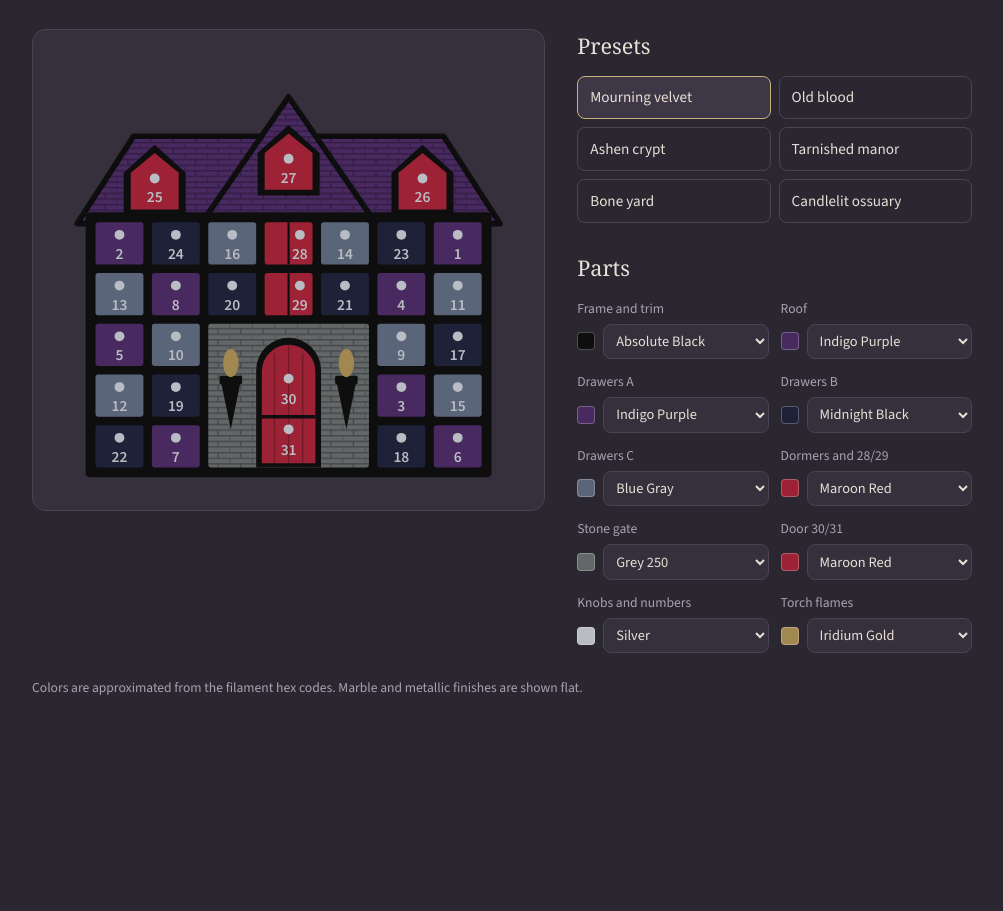
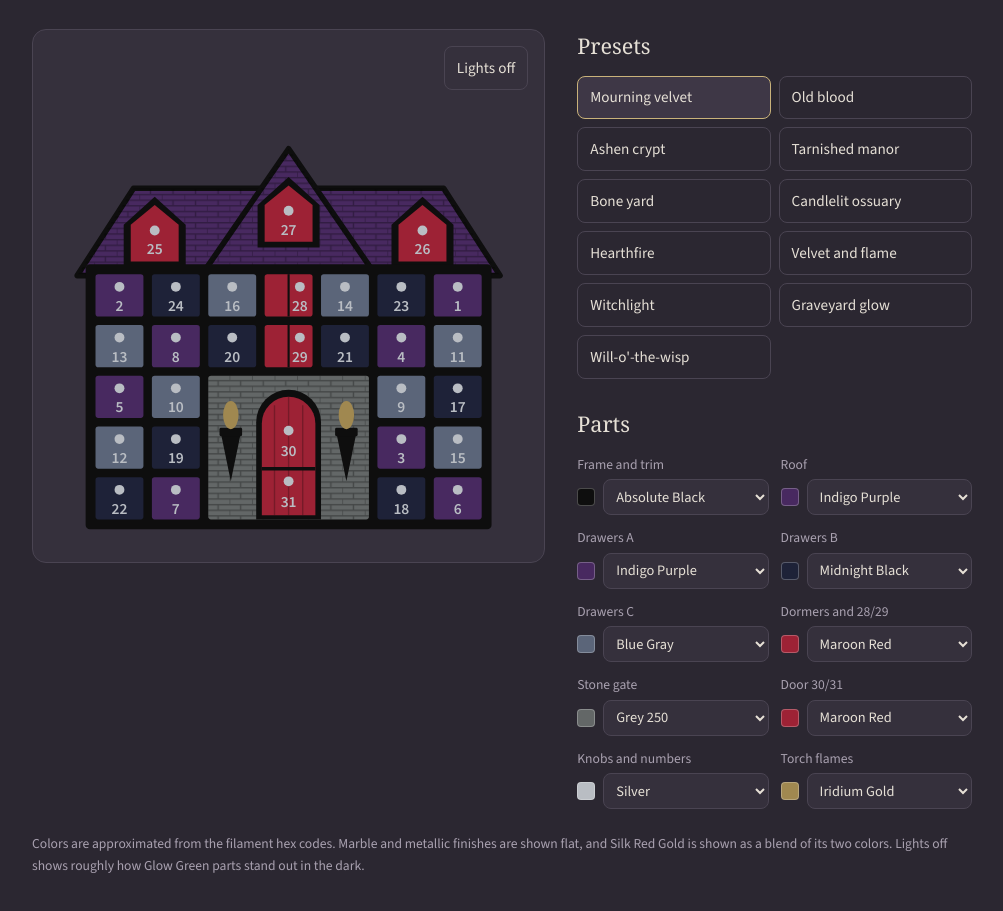
Before and after one commit to anjelabug/project-panjela, a plain HTML site: page gothcolorshalloweencalendar.html in a window 1280 px wide. Shown: the part 179-1090 px from the top of the page, without its empty margins (138-1141 px from the left). Before the commit the page ends 940 px from the top, so only its background shows below. Drawn offline with nearby package versions, Linux system fonts and the light colour scheme; a web font is replaced by a local one.

Commit message:
Add files via upload

```diff
--- a/gothcolorshalloweencalendar.html
+++ b/gothcolorshalloweencalendar.html
@@ -17,6 +17,8 @@ h1{font-family:"IM Fell English",Georgia,serif;font-weight:400;font-size:clamp(2
 .layout{display:grid;grid-template-columns:minmax(0,1.3fr) minmax(0,1fr);gap:2rem;align-items:start}
 @media (max-width:760px){.layout{grid-template-columns:1fr}}
 .stage{background:var(--panel);border:1px solid var(--line);border-radius:14px;padding:1rem}
+.stage.night{background:#121016}
+.stagebar{display:flex;justify-content:flex-end;margin-bottom:.5rem}
 .stage svg{display:block;width:100%;height:auto}
 h2{font-family:"IM Fell English",Georgia,serif;font-weight:400;font-size:1.35rem;margin:0 0 .75rem}
 .presets{display:grid;grid-template-columns:repeat(2,minmax(0,1fr));gap:8px;margin-bottom:1.75rem}
@@ -37,7 +39,7 @@ button:focus-visible,select:focus-visible{outline:2px solid var(--focus);outline
 <h1>Spooky house, in gothic colors</h1>
 <p class="intro">Colorway ideas for the Halloween spooky house advent calendar, using filaments on hand. Pick a preset, then swap any part to try your own combination.</p>
 <div class="layout">
-<div class="stage"><svg id="house" viewBox="0 0 340 318" role="img" aria-label="Advent calendar house mockup in the selected colors"></svg></div>
+<div class="stage"><div class="stagebar"><button type="button" id="lights" aria-pressed="false">Lights off</button></div><svg id="house" viewBox="0 0 340 318" role="img" aria-label="Advent calendar house mockup in the selected colors"></svg></div>
 <div>
 <h2>Presets</h2>
 <div class="presets" id="presets"></div>
@@ -45,7 +47,7 @@ button:focus-visible,select:focus-visible{outline:2px solid var(--focus);outline
 <div class="parts" id="parts"></div>
 </div>
 </div>
-<p class="note">Colors are approximated from the filament hex codes. Marble and metallic finishes are shown flat.</p>
+<p class="note">Colors are approximated from the filament hex codes. Marble and metallic finishes are shown flat, and Silk Red Gold is shown as a blend of its two colors. Lights off shows roughly how Glow Green parts stand out in the dark.</p>
 </main>
 <script>
 const P={
@@ -53,7 +55,8 @@ chestnut:["Roasted Chestnut Black","#252321"],coffee:["Coffee Brown","#4E3121"],
 pumpkin:["Pumpkin Orange","#FF9016"],sunny:["Sunny Orange","#E65E0F"],indigo:["Indigo Purple","#482960"],lavender:["Lavender Purple","#6B4FBB"],
 grey:["Grey 250","#636767"],ash:["Ash Gray","#9B9EA0"],bluegray:["Blue Gray","#5B6579"],mblack:["Matte Black","#161616"],
 ashen:["Ashen Concrete marble","#8F8F8F"],storm:["Shadow Storm marble","#C9C9C9"],absblack:["Absolute Black","#0E0E0E"],
-maroon:["Maroon Red","#9D2235"],bone:["Bone White","#CBC6B8"],silver:["Silver","#B9BDC3"],gold:["Iridium Gold","#A08850"]};
+maroon:["Maroon Red","#9D2235"],bone:["Bone White","#CBC6B8"],glow:["Glow Green","#A1FFAC"],silver:["Silver","#B9BDC3"],gold:["Iridium Gold","#A08850"],
+redgold:["Silk Red Gold","#A8222B","#D9A93F"]};
 const PARTS=[["frame","Frame and trim"],["roof","Roof"],["a","Drawers A"],["b","Drawers B"],["c","Drawers C"],["accent","Dormers and 28/29"],["stone","Stone gate"],["door","Door 30/31"],["metal","Knobs and numbers"],["flame","Torch flames"]];
 const PRE={
 "Mourning velvet":{frame:"absblack",roof:"indigo",a:"indigo",b:"midnight",c:"bluegray",accent:"maroon",stone:"grey",door:"maroon",metal:"silver",flame:"gold"},
@@ -61,16 +64,24 @@ const PRE={
 "Ashen crypt":{frame:"mblack",roof:"grey",a:"grey",b:"ash",c:"bluegray",accent:"indigo",stone:"ashen",door:"cocoa",metal:"silver",flame:"gold"},
 "Tarnished manor":{frame:"midnight",roof:"bluegray",a:"indigo",b:"bluegray",c:"grey",accent:"cocoa",stone:"ashen",door:"maroon",metal:"gold",flame:"gold"},
 "Bone yard":{frame:"chestnut",roof:"cocoa",a:"ash",b:"bone",c:"storm",accent:"maroon",stone:"ashen",door:"coffee",metal:"chestnut",flame:"gold"},
-"Candlelit ossuary":{frame:"absblack",roof:"maroon",a:"indigo",b:"maroon",c:"midnight",accent:"bone",stone:"grey",door:"coffee",metal:"bone",flame:"gold"}};
-let S={...PRE["Mourning velvet"]},active="Mourning velvet";
-const C=k=>P[S[k]][1];
+"Candlelit ossuary":{frame:"absblack",roof:"maroon",a:"indigo",b:"maroon",c:"midnight",accent:"bone",stone:"grey",door:"coffee",metal:"bone",flame:"gold"},
+"Hearthfire":{frame:"chestnut",roof:"maroon",a:"maroon",b:"coffee",c:"cocoa",accent:"bone",stone:"ashen",door:"coffee",metal:"gold",flame:"redgold"},
+"Velvet and flame":{frame:"absblack",roof:"indigo",a:"indigo",b:"midnight",c:"maroon",accent:"cocoa",stone:"grey",door:"maroon",metal:"gold",flame:"redgold"},
+"Witchlight":{frame:"absblack",roof:"indigo",a:"indigo",b:"midnight",c:"bluegray",accent:"glow",stone:"grey",door:"maroon",metal:"silver",flame:"glow"},
+"Graveyard glow":{frame:"mblack",roof:"grey",a:"grey",b:"ash",c:"bluegray",accent:"indigo",stone:"ashen",door:"cocoa",metal:"glow",flame:"glow"},
+"Will-o'-the-wisp":{frame:"midnight",roof:"bluegray",a:"bluegray",b:"midnight",c:"grey",accent:"bone",stone:"ashen",door:"cocoa",metal:"glow",flame:"redgold"}};
+let S={...PRE["Mourning velvet"]},active="Mourning velvet",dark=false;
+function shade(h,f){const n=parseInt(h.slice(1),16);return "#"+[16,8,0].map(s=>Math.round(((n>>s)&255)*f).toString(16).padStart(2,"0")).join("")}
+function tone(h,key){if(!dark)return h;return key==="glow"?"#7DFF6A":shade(h,.2)}
+const C=k=>{const key=S[k],e=P[key];return e[2]?`url(#g-${key})`:tone(e[1],key)};
+const chipBg=key=>{const e=P[key];return e[2]?`linear-gradient(135deg,${e[1]},${e[2]})`:e[1]};
 const D=[[0,0,2,"a"],[1,0,24,"b"],[2,0,16,"c"],[4,0,14,"c"],[5,0,23,"b"],[6,0,1,"a"],[0,1,13,"c"],[1,1,8,"a"],[2,1,20,"b"],[4,1,21,"b"],[5,1,4,"a"],[6,1,11,"c"],
 [0,2,5,"a"],[1,2,10,"c"],[5,2,9,"c"],[6,2,17,"b"],[0,3,12,"c"],[1,3,19,"b"],[5,3,3,"a"],[6,3,15,"c"],[0,4,22,"b"],[1,4,7,"a"],[5,4,18,"b"],[6,4,6,"a"]];
 const W=40,H=36,X=30,Y=122;
 function knob(x,y,n,ny){return `<circle cx="${x}" cy="${y}" r="3.5" fill="${C('metal')}"/><text x="${x}" y="${ny}" text-anchor="middle" fill="${C('metal')}" font-size="11" font-weight="600" font-family="Source Sans 3,system-ui,sans-serif">${n}</text>`}
 function dormer(cx,y,n){return `<polygon points="${cx-22},${y+44} ${cx-22},${y+14} ${cx},${y-6} ${cx+22},${y+14} ${cx+22},${y+44}" fill="${C('frame')}"/><polygon points="${cx-17},${y+40} ${cx-17},${y+14} ${cx},${y} ${cx+17},${y+14} ${cx+17},${y+40}" fill="${C('accent')}"/>`+knob(cx,y+18,n,y+35)}
 function draw(){
-let s=`<defs><pattern id="br" width="16" height="8" patternUnits="userSpaceOnUse"><path d="M0 0.5H16M8 0V4M0 4.5H16M0 4V8" stroke="rgba(0,0,0,.3)" stroke-width="1" fill="none"/></pattern></defs>`;
+let s=`<defs><pattern id="br" width="16" height="8" patternUnits="userSpaceOnUse"><path d="M0 0.5H16M8 0V4M0 4.5H16M0 4V8" stroke="rgba(0,0,0,.3)" stroke-width="1" fill="none"/></pattern>`+Object.entries(P).filter(([,e])=>e[2]).map(([k,e])=>`<linearGradient id="g-${k}" x1="0" y1="0" x2="0.4" y2="1"><stop offset="0" stop-color="${tone(e[2],k)}"/><stop offset="0.55" stop-color="${tone(e[1],k)}"/><stop offset="1" stop-color="${tone(e[2],k)}"/></linearGradient>`).join("")+`</defs>`;
 s+=`<polygon points="20,126 60,64 280,64 320,126" fill="${C('roof')}" stroke="${C('frame')}" stroke-width="4" stroke-linejoin="round"/><polygon points="20,126 60,64 280,64 320,126" fill="url(#br)"/>`;
 s+=`<polygon points="108,126 170,36 232,126" fill="${C('roof')}" stroke="${C('frame')}" stroke-width="4" stroke-linejoin="round"/><polygon points="108,126 170,36 232,126" fill="url(#br)"/>`;
 s+=dormer(75,76,25)+dormer(170,62,27)+dormer(265,76,26);
@@ -89,7 +100,9 @@ const pa=document.getElementById('parts'),sels={},chips={};
 PARTS.forEach(([k,l])=>{const w=document.createElement('label');w.textContent=l;const row=document.createElement('div');row.className="pick";const ch=document.createElement('span');ch.className="chip";const sel=document.createElement('select');
 Object.entries(P).forEach(([pk,[n]])=>{const o=document.createElement('option');o.value=pk;o.textContent=n;sel.appendChild(o)});
 sel.onchange=()=>{S[k]=sel.value;active=null;sync();draw()};sels[k]=sel;chips[k]=ch;row.append(ch,sel);w.appendChild(row);pa.appendChild(w)});
-function sync(){for(const k in sels){sels[k].value=S[k];chips[k].style.background=C(k)}for(const k in btns)btns[k].setAttribute('aria-pressed',k===active)}
+const lb=document.getElementById('lights'),stage=document.querySelector('.stage');
+lb.onclick=()=>{dark=!dark;lb.setAttribute('aria-pressed',dark);lb.textContent=dark?"Lights on":"Lights off";stage.classList.toggle('night',dark);draw()};
+function sync(){for(const k in sels){sels[k].value=S[k];chips[k].style.background=chipBg(S[k])}for(const k in btns)btns[k].setAttribute('aria-pressed',k===active)}
 sync();draw();
 </script>
 </body>
```
